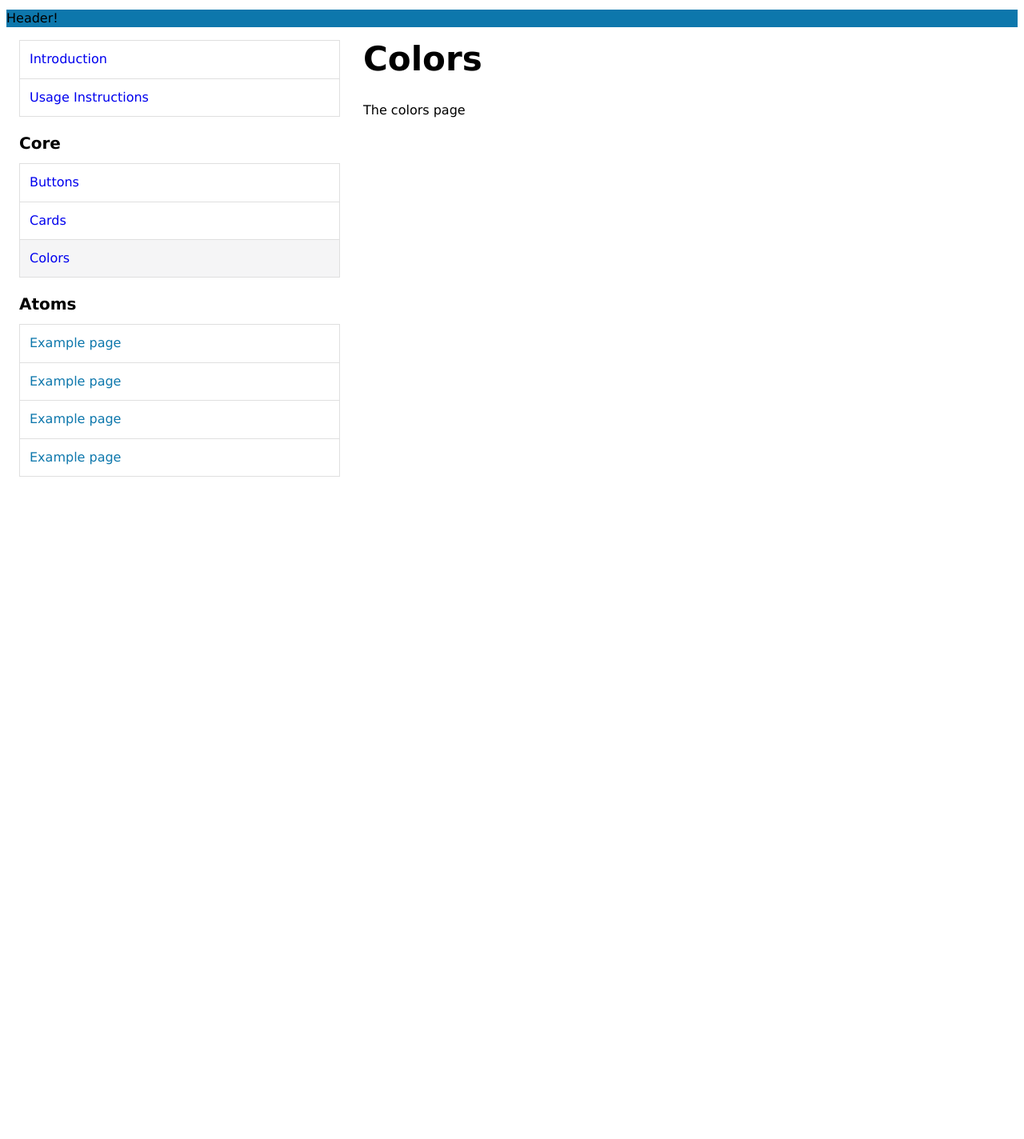
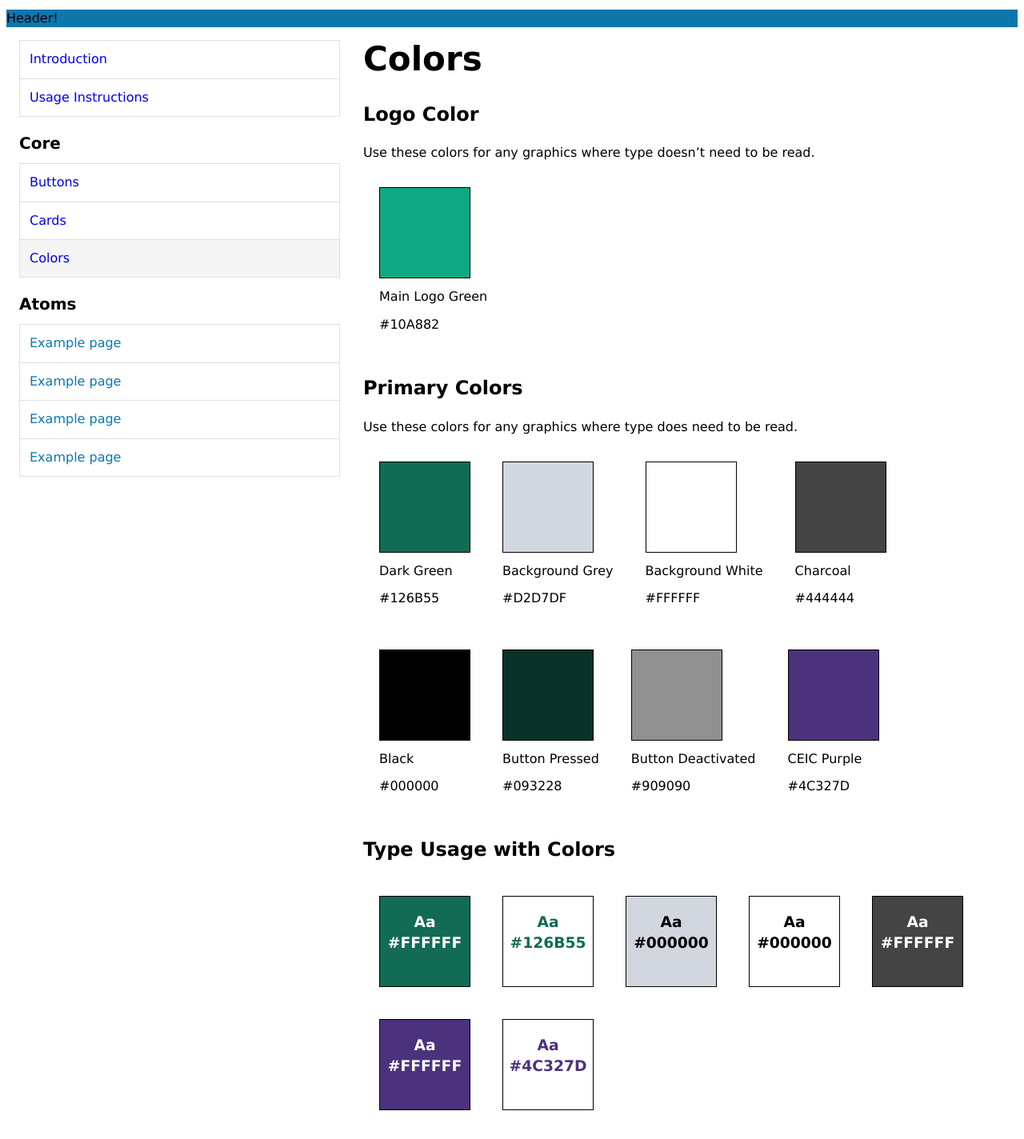
Before and after one commit to Code-For-Chicago/ceic_design_system, a Jekyll site: the page built from docs/pages/colors.html, in a window 1280 px wide. Shown: the whole page at 80% size. Built offline with Jekyll 4.4.1, drawn with Linux system fonts in a browser that asks for light colours; nearby versions of some CDN libraries; before the commit the page ends 900 px from its top, so only the background shows below that.

Commit message:
corrected, was writing under ignored files

```diff
--- a/docs/css/style.scss
+++ b/docs/css/style.scss
@@ -100,3 +100,15 @@ nav {
         margin-bottom: 2rem;
     }
 }
+
+.color-box {
+    border: 1px solid #000000;
+    box-sizing: border-box;
+    height: 114px;
+    width: 114px;
+}
+
+.box {
+    box-sizing: border-box;
+    padding: 20px;
+}
--- a/docs/pages/colors.html
+++ b/docs/pages/colors.html
@@ -3,4 +3,121 @@ layout: default
 title: Colors
 permalink: "/colors"
 ---
-<p>The colors page</p>
+        <div>
+            <h2>Logo Color</h2>
+            <p>Use these colors for any graphics where type doesn’t need to be read.</p>
+            <div class="box">
+                <div class="color-box" style="background: #10A882;">
+                </div>
+                <p>Main Logo Green</p>
+                <p>#10A882</p>
+            </div>
+        </div>
+        <div>
+            <h2>Primary Colors</h2>
+            <p>Use these colors for any graphics where type does need to be read.</p>
+            <div style="display: flex; flex-wrap: wrap;">
+                <div class="box">
+                    <div class="color-box" style="background: #126B55;">
+                    </div>
+                    <p>Dark Green</p>
+                    <p>#126B55</p>
+                </div>
+                <div class="box">
+                    <div class="color-box" style="background: #D2D7DF;">
+                    </div>
+                    <p>Background Grey</p>
+                    <p>#D2D7DF</p>
+                </div>
+                <div class="box">
+                    <div class="color-box" style="background: #FFFFFF;">
+                    </div>
+                    <p>Background White</p>
+                    <p>#FFFFFF</p>
+                </div>
+                <div class="box">
+                    <div class="color-box" style="background: #444444;">
+                    </div>
+                    <p>Charcoal</p>
+                    <p>#444444</p>
+                </div>
+                <div class="box">
+                    <div class="color-box" style="background: #000000;">
+                    </div>
+                    <p>Black</p>
+                    <p>#000000</p>
+                </div>
+                <div class="box">
+                    <div class="color-box" style="background: #093228;">
+                    </div>
+                    <p>Button Pressed</p>
+                    <p>#093228</p>
+                </div>
+                <div class="box">
+                    <div class="color-box" style="background: #909090;">
+                    </div>
+                    <p>Button Deactivated</p>
+                    <p>#909090</p>
+                </div>
+                <div class="box">
+                    <div class="color-box" style="background: #4C327D;">
+                    </div>
+                    <p>CEIC Purple</p>
+                    <p>#4C327D</p>
+                </div>
+            </div>
+        </div>
+        <div>
+            <h2>Type Usage with Colors</h2>
+            <div style="display: flex; flex-wrap: wrap;">
+                <div class="box">
+                    <div class="color-box" style="background: #126B55;">
+                    <h3 style="top: 50%; left: 50%; text-align: center; color: #FFFFFF;">
+                    Aa <br> #FFFFFF
+                    </h3>
+                    </div>
+                </div>
+                <div class="box">
+                    <div class="color-box" style="background: #FFFFFF;">
+                    <h3 style="top: 50%; left: 50%; text-align: center; color: #126B55;">
+                    Aa <br> #126B55
+                    </h3>
+                    </div>
+                </div>
+                <div class="box">
+                    <div class="color-box" style="background: #D2D7DF;">
+                    <h3 style="top: 50%; left: 50%; text-align: center; color: #000000;">
+                    Aa <br> #000000
+                    </h3>
+                    </div>
+                </div>
+                <div class="box">
+                    <div class="color-box" style="background: #FFFFFF;">
+                    <h3 style="top: 50%; left: 50%; text-align: center; color: #000000;">
+                    Aa <br> #000000
+                    </h3>
+                    </div>
+                </div>
+                <div class="box">
+                    <div class="color-box" style="background: #444444;">
+                    <h3 style="top: 50%; left: 50%; text-align: center; color: #FFFFFF;">
+                    Aa <br> #FFFFFF
+                    </h3>
+                    </div>
+                </div>
+                <div class="box">
+                    <div class="color-box" style="background: #4C327D;">
+                    <h3 style="top: 50%; left: 50%; text-align: center; color: #FFFFFF;">
+                    Aa <br> #FFFFFF
+                    </h3>
+                    </div>
+                </div>
+                <div class="box">
+                    <div class="color-box" style="background: #FFFFFF;">
+                    <h3 style="top: 50%; left: 50%; text-align: center; color: #4C327D;">
+                    Aa <br> #4C327D
+                    </h3>
+                    </div>
+                </div>
+            </div>
+        </div>
```
